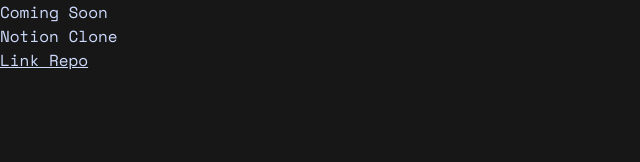
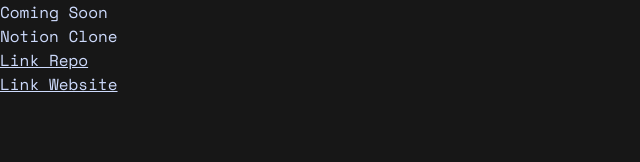
Before and after one commit to raihan-ramadhan/portfolio, a Next.js app: page /project/0 in a window 1280 px wide. Shown: the top 162 px of the page, without its empty margins (0-640 px from the left). Built offline with nearby package versions, Linux system fonts and the light colour scheme; a web font is replaced by a local one.

Commit message:
Add Incremental static regeneration

```diff
--- a/app/project/[projectId]/page.tsx
+++ b/app/project/[projectId]/page.tsx
@@ -1,10 +1,20 @@
-"use client";
+import { projectsData } from "@/lib/data";
+import { notFound } from "next/navigation";
 
-import { useParams, notFound } from "next/navigation";
-import { projectsData } from "@/lib/data";
+interface PageProps {
+  params: {
+    projectId: string;
+  };
+}
 
-const Page: React.FC = () => {
-  const { projectId } = useParams();
+export async function generateStaticParams() {
+  return projectsData.map((project) => ({
+    projectId: project.id,
+  }));
+}
+
+const Page: React.FC<PageProps> = ({ params }) => {
+  const { projectId } = params;
 
   const project = projectsData.find((project) => project.id == projectId);
 
@@ -14,9 +24,16 @@
     <div className="flex-1">
       <h1>Coming Soon</h1>
       <div>{project.title}</div>
-      <a href={project.url} className="underline" target="_blank">
-        Link Repo
-      </a>
+      <p>
+        <a href={project.repo} className="underline" target="_blank">
+          Link Repo
+        </a>
+      </p>
+      <p>
+        <a href={project.url} className="underline" target="_blank">
+          Link Website
+        </a>
+      </p>
     </div>
   );
 };
```
